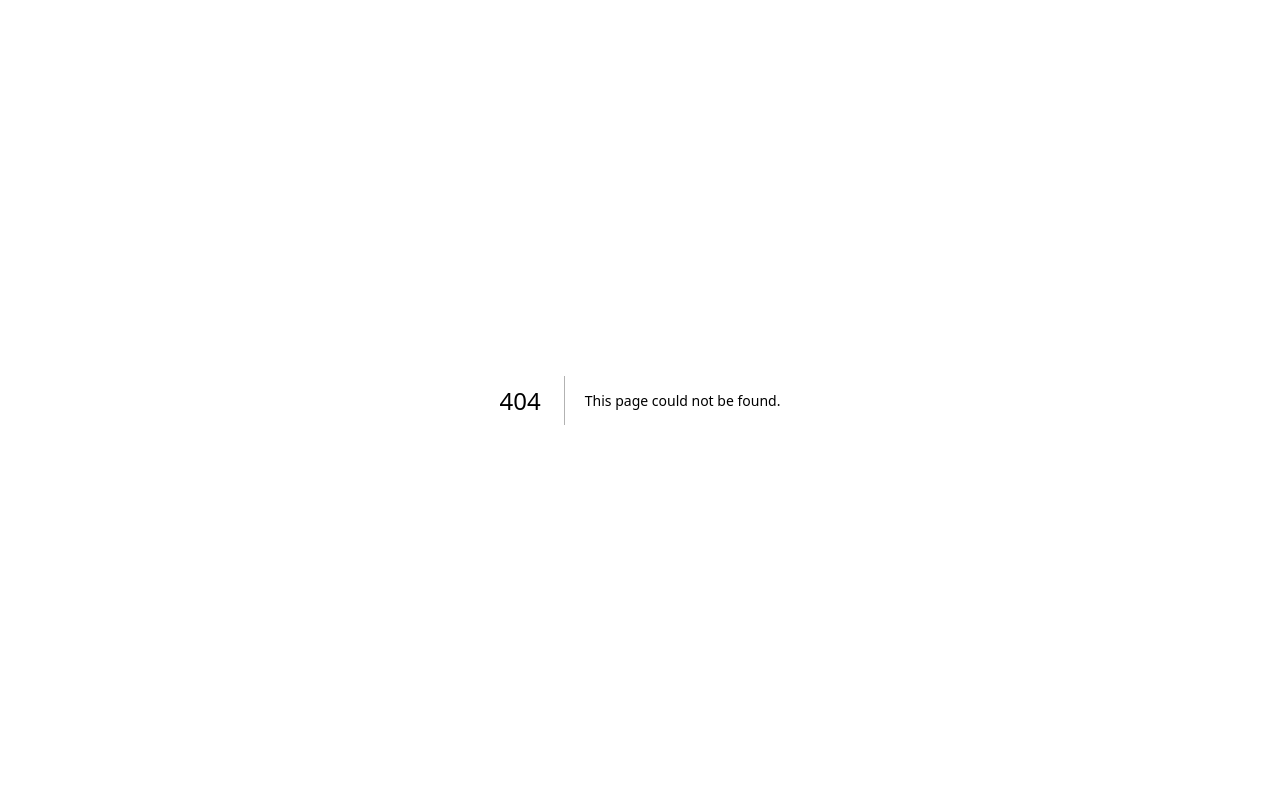
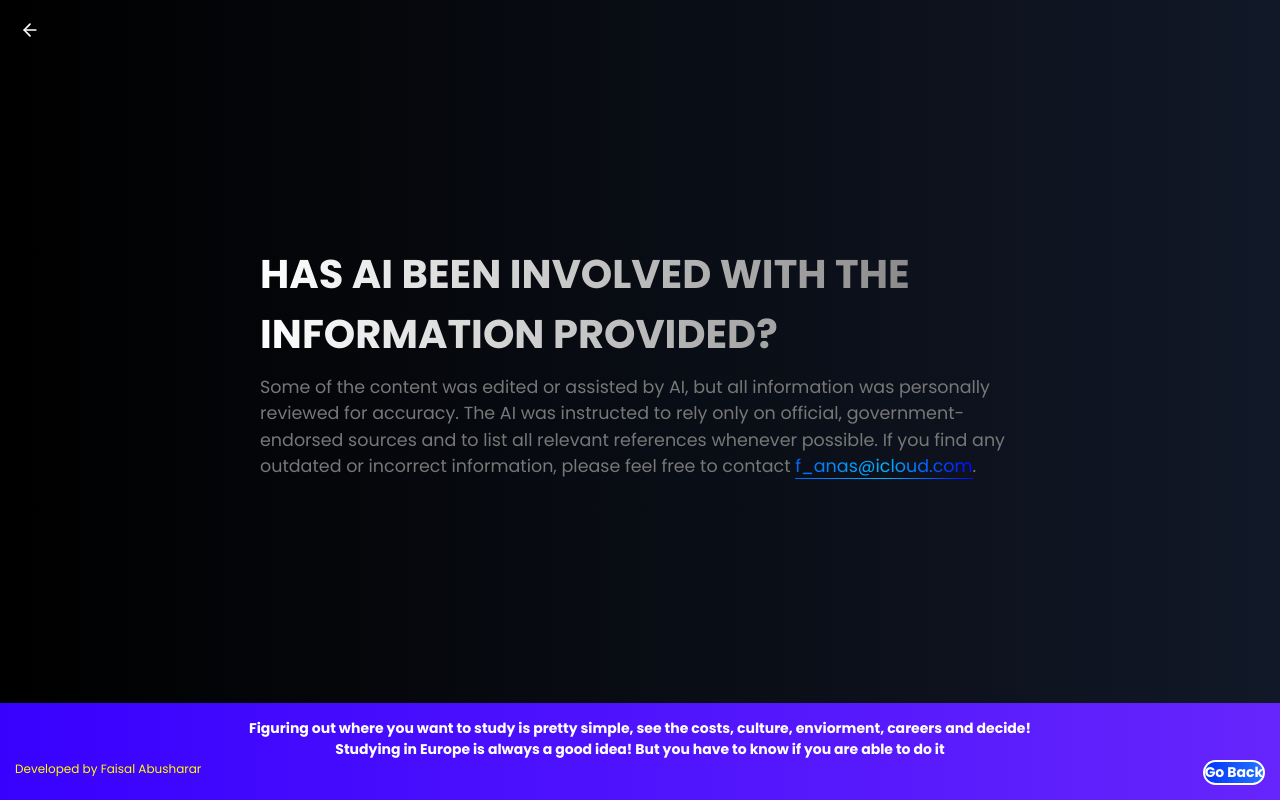
Before and after one commit to FaisalAbusharar/europe-university-info, a Next.js app: page /pages/support/AI in a window 1280 px wide. Before the commit this address had no page. Built offline with nearby package versions, Linux system fonts and the light colour scheme.

Commit message:
Support pages & AI warning

```diff
--- a/src/app/components/admission.jsx
+++ b/src/app/components/admission.jsx
@@ -62,7 +62,7 @@ const Admission = ({
 
       </div>
       <div id="buffer"></div>
-      <Footer returnPage='./pages/admission' footerInformation={footerInformation}></Footer>
+      <Footer showAIwarning={true} returnPage='./pages/admission' footerInformation={footerInformation}></Footer>
     </main>
   );
 }
--- a/src/app/components/country.jsx
+++ b/src/app/components/country.jsx
@@ -144,7 +144,7 @@ const Country = ({
 
       </div>
       <div id="buffer"></div>
-      <Footer returnPage='./pages/countries' footerInformation={footerInformation}></Footer>
+      <Footer showAIwarning={true} returnPage='./pages/countries' footerInformation={footerInformation}></Footer>
     </main>
   );
 }
--- a/src/app/components/footer.jsx
+++ b/src/app/components/footer.jsx
@@ -6,15 +6,18 @@ const Footer = ({
     footerInformationOptional = 'Studying in Europe is always a good idea! But you have to know if you are able to do it',
     returnPage = '/',
     returnText = <>Go Back</>,
-    optionalCredit = 'Developed by Faisal Abusharar',
+    optionalCredit = <a href="https://faisoolia.com/">Developed by Faisal Abusharar</a>,
     returnButton = true,
-    footerTheme = 'linear-gradient(to right, #3801fe, #6625fc)'
+    footerTheme = 'linear-gradient(to right, #3801fe, #6625fc)',
+    showAIwarning = false
 
 }) => {
 
 
 return(
+
     <div style={{background: footerTheme}} className="footerContainer">
+       {showAIwarning ? <p id="Aiwarning"><a id="warning">Some of this information may be AI generated</a>. <a id="hyperlink" href="../support/AI">Learn more</a></p> : ""}
         <p id="footer">{footerInformation}
           <br />{footerInformationOptional}</p>
         <div className="credit-container">
--- /dev/null
+++ b/src/app/pages/support/AI/page.tsx
@@ -0,0 +1,31 @@
+"use client"
+import { Poppins } from 'next/font/google';
+import Link from 'next/link';
+import '../../../styles/countrypage.css'
+import '../../../styles/gradientButtonStyles.css'
+import Footer from '../../../components/footer';
+import '../../../styles/support.css';
+import { ArrowLeft } from "lucide-react";
+
+
+const poppins = Poppins({ subsets: ['latin'], weight: ['400', '700'] });
+const footerInformation = 'Figuring out where you want to study is pretty simple, see the costs, culture, enviorment, careers and decide!'
+
+const AI = () => {
+  return (
+    <main className={`${poppins.className} flex flex-col min-h-screen`}>
+      <div className="flex-grow flex flex-col items-center justify-center bg-gradient-to-r from-black to-gray-900">
+      {<Link href={'/'}><button id="returnButtonHeader"><ArrowLeft size={20}/></button></Link>}
+        <div id="container">
+            <h1 id="title">HAS AI BEEN INVOLVED WITH THE INFORMATION PROVIDED?</h1>
+            <p id="infoBodySS">Some of the content was edited or assisted by AI, but all information was personally reviewed for accuracy. The AI was instructed to rely only on official, government-endorsed sources and to list all relevant references whenever possible. If you find any outdated or incorrect information, please feel free to contact <a id="hyperlink" href="mailto:f_anas@icloud.com">f_anas@icloud.com</a>.</p>
+        </div>
+      </div>
+      <Footer returnPage='' footerInformation={footerInformation}></Footer>
+    </main>
+  );
+}
+
+
+
+export default AI;
--- a/src/app/styles/globals.css
+++ b/src/app/styles/globals.css
@@ -168,6 +168,10 @@ main {
   flex-grow: 1;
 }
 
+#Aiwarning {
+  font-size: 12px;
+}
+
 #leftCredit {
   text-align: left;
   font-weight: 500;
--- /dev/null
+++ b/src/app/styles/support.css
@@ -0,0 +1,26 @@
+#title {
+  font-size: 40px;
+  background: linear-gradient(to right, #ffffff, #777777);
+  -webkit-background-clip: text;
+  color: transparent;
+  background-clip: text;
+  font-weight: bold;
+  align-self: start;
+  margin: 20px 0 10px 0; /* spacing around title */
+  position: static; /* remove absolute positioning */
+}
+
+#infoBodySS {
+  display: block;
+  font-size: 17.5px;
+  margin: 0;
+  text-align: left;
+  position: static; /* remove absolute positioning */
+}
+
+#container {
+  color: #777777;
+  padding: 20px;
+  width: 100%;
+  max-width: 800px; /* optional, for nice line length */
+}
```
